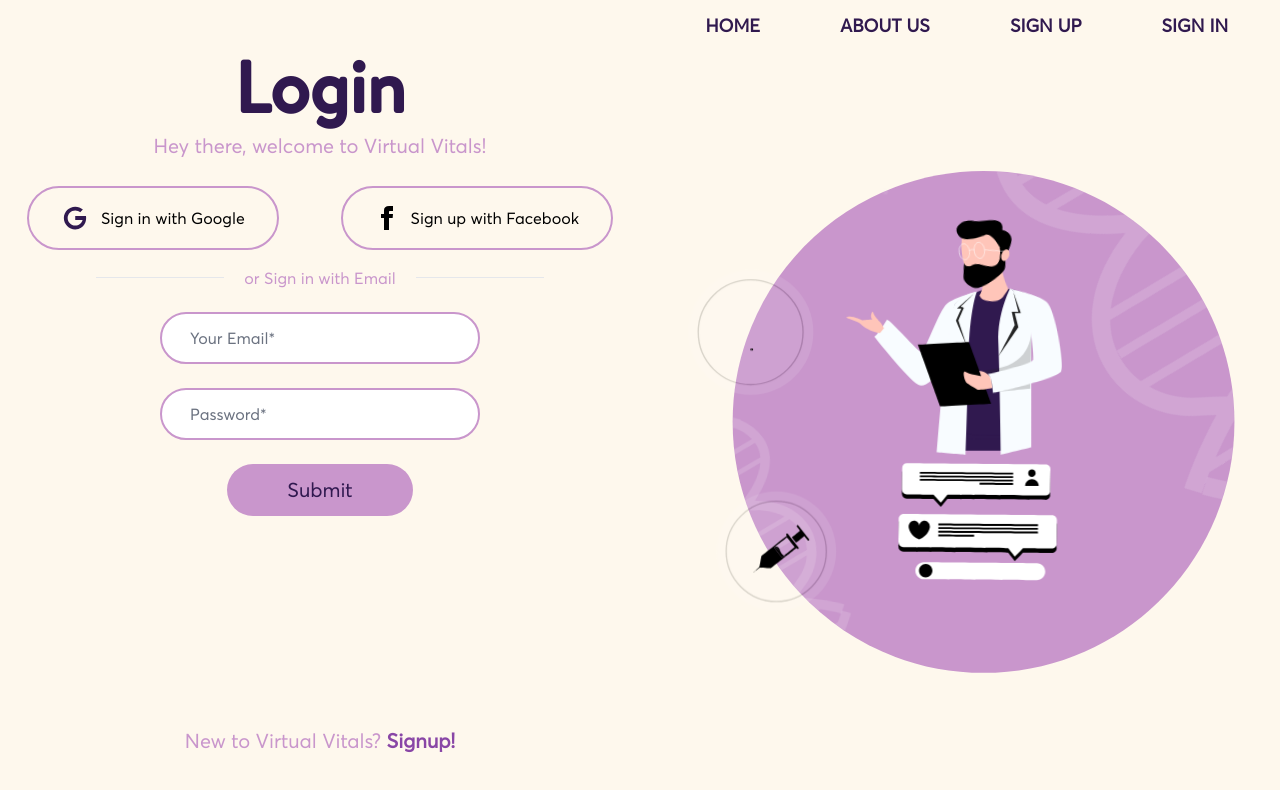
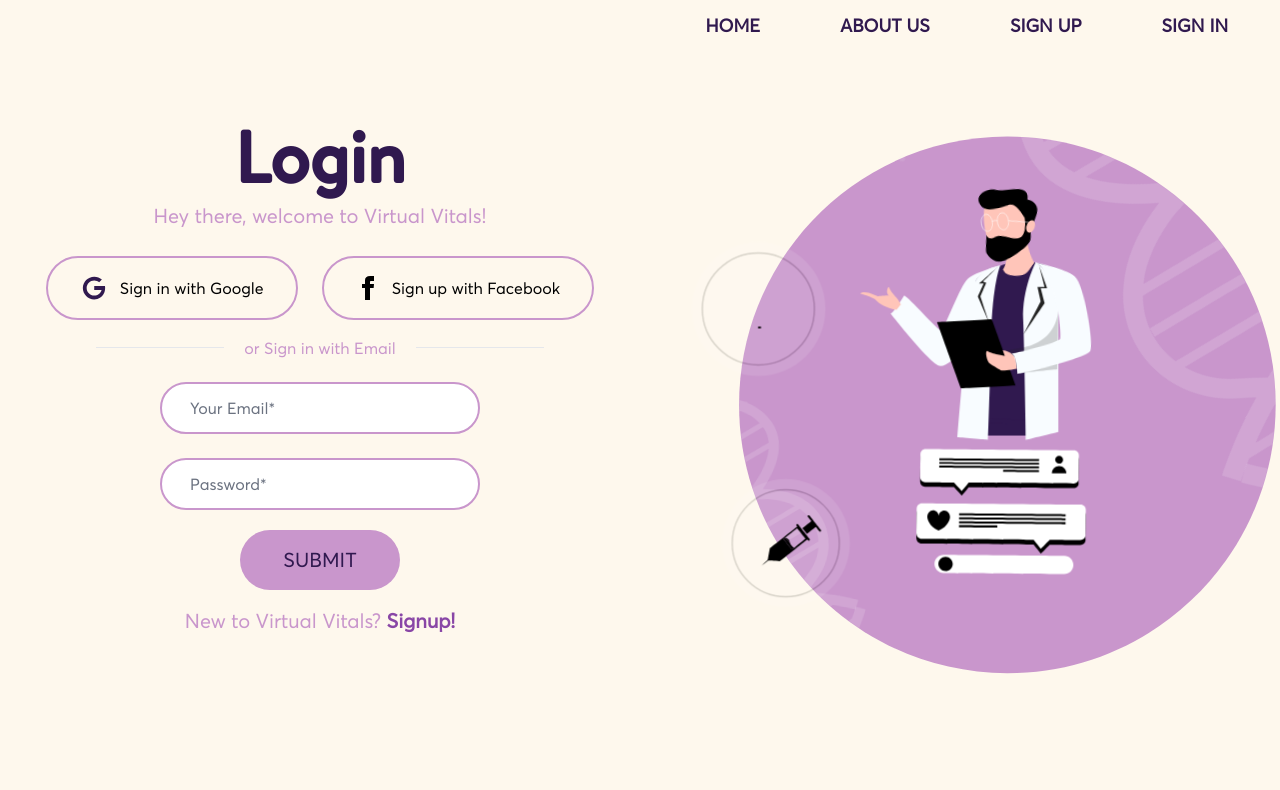
Before and after one commit to diseasePredictorDeploy/Frontend, a React (Create React App) app: page /signin in a window 1280 px wide. Shown: the top 790 px of the page. Built offline with nearby package versions, Linux system fonts and the light colour scheme.

Commit message:
legendaryPush

```diff
--- a/src/Pages/button.jsx
+++ b/src/Pages/button.jsx
@@ -14,7 +14,7 @@ function Button() {
           height="100%"
         />
       </svg>
-      <p className="relative top-0 left-0 text-[#FEF8ED]">SUBMIT</p>
+      <p className="relative top-0 left-0 text-[#30194F]">SUBMIT</p>
     </div>
   )
 }
--- a/src/Pages/signin.jsx
+++ b/src/Pages/signin.jsx
@@ -24,7 +24,7 @@ export default function Signin() {
             <div
               id="docLottie"
               style={{ width: 740, height: 740 }}
-              className="pt-8 pr-12"
+              className="py-auto px-auto"
             ></div>
           </div>
         </div>
--- a/src/Pages/signup.jsx
+++ b/src/Pages/signup.jsx
@@ -24,7 +24,7 @@ export default function Signup() {
             <div
               id="docLottie"
               style={{ width: 740, height: 740 }}
-              className="pt-8 pr-12"
+              className="px-auto py-auto"
             ></div>
           </div>
         </div>
--- a/src/components/SignInContent.jsx
+++ b/src/components/SignInContent.jsx
@@ -20,9 +20,9 @@ export default function Signin() {
   ]
 
   return (
-    <div className="flex flex-col basis-[50%] text-xl">
+    <div className="flex flex-col basis-[50%]  text-xl">
       <div className="flex flex-col basis-[95%] relative">
-        <div className="absolute space-y-2 text-center w-full">
+        <div className="absolute top-[10%] space-y-2 text-center w-full">
           <h1 className="text-[#30194F] font-bold font-[head-medium] text-7xl ">
             Login
           </h1>
@@ -30,12 +30,12 @@ export default function Signin() {
             Hey there, welcome to Virtual Vitals!
           </p>
         </div>
-        <div className="absolute top-[19%] w-full">
+        <div className="absolute top-[29%] w-full">
           <div className="space-y-4">
-            <div className="flex gap-2 ">
+            <div className="flex justify-center gap-6 ">
               {options.map((props) => (
                 <div
-                  className={`cursor-pointer border-2 border-[#C996CC] hover:border-[#cc6fce] mx-auto flex px-8 py-4 items-center gap-3 ${props.width} rounded-full`}
+                  className={`cursor-pointer border-2 border-[#C996CC] hover:border-[#cc6fce]  flex px-8 py-4 items-center gap-3 ${props.width} rounded-full`}
                 >
                   <img src={props.icon} className={props.dim} alt="logo"></img>
                   <p className="text-base">{props.name}</p>
@@ -49,11 +49,11 @@ export default function Signin() {
             </div>
           </div>
         </div>
-        <div className="absolute top-[37%] left-1/2 -translate-x-1/2 w-full">
+        <div className="absolute top-[47%] left-1/2 -translate-x-1/2 w-full">
           <SignInForm />
         </div>
 
-        <div className="absolute top-[96%] text-center w-full ">
+        <div className="absolute top-[79%] text-center w-full ">
           <span className="text-[#C996CC]">New to Virtual Vitals? </span>
           <a href="/signup" className="text-[#8946A6] font-semibold">
             Signup!
--- a/src/components/SignUpContent.jsx
+++ b/src/components/SignUpContent.jsx
@@ -32,10 +32,10 @@ export default function Signup() {
         </div>
         <div className="absolute top-[19%] w-full">
           <div className="space-y-4">
-            <div className="flex gap-2 ">
+            <div className="flex justify-center gap-6">
               {options.map((props) => (
                 <div
-                  className={`cursor-pointer border-2 border-[#C996CC] hover:border-[#cc6fce] mx-auto flex px-8 py-4 items-center gap-3 ${props.width} rounded-full`}
+                  className={`cursor-pointer border-2 border-[#C996CC] hover:border-[#cc6fce]  flex px-8 py-4 items-center gap-3 ${props.width} rounded-full`}
                 >
                   <img src={props.icon} className={props.dim} alt="logo"></img>
                   <p className="text-base">{props.name}</p>
--- a/src/components/signInForm.jsx
+++ b/src/components/signInForm.jsx
@@ -1,6 +1,7 @@
 import React from 'react'
 import { useFormik } from 'formik'
 import * as Yup from 'yup'
+import Button from '../Pages/button'
 
 const initialValues = {
   email: '',
@@ -58,11 +59,8 @@ function SignInForm() {
           <div className="valid">{formik.errors.password} </div>
         ) : null}
       </div>
-      <button
-        type="submit"
-        className="bg-[#C996CC] text-[#30194F] rounded-full py-3 w-7/12 mx-auto hover:drop-shadow-xl hover:scale-110 transition-all"
-      >
-        Submit
+      <button type="submit" className="relative pt-3">
+        <Button />
       </button>
     </form>
   )
--- a/src/components/signUpForm.jsx
+++ b/src/components/signUpForm.jsx
@@ -94,7 +94,7 @@ function SignUpForm() {
         ) : null}
       </div>
 
-      <button type="submit" className="relative">
+      <button type="submit" className="relative pt-3">
         <Button />
       </button>
     </form>
--- a/src/styles/index.css
+++ b/src/styles/index.css
@@ -30,9 +30,9 @@
   font-family: 'body-regular';
 }
 .button-btn {
-  background: #cc6fce;
+  background: #c996cc;
   font-weight: 100;
-  color: #fef8ed;
+  color: #30194f;
   cursor: pointer;
   font-size: 16px;
   font-weight: 400;
```
